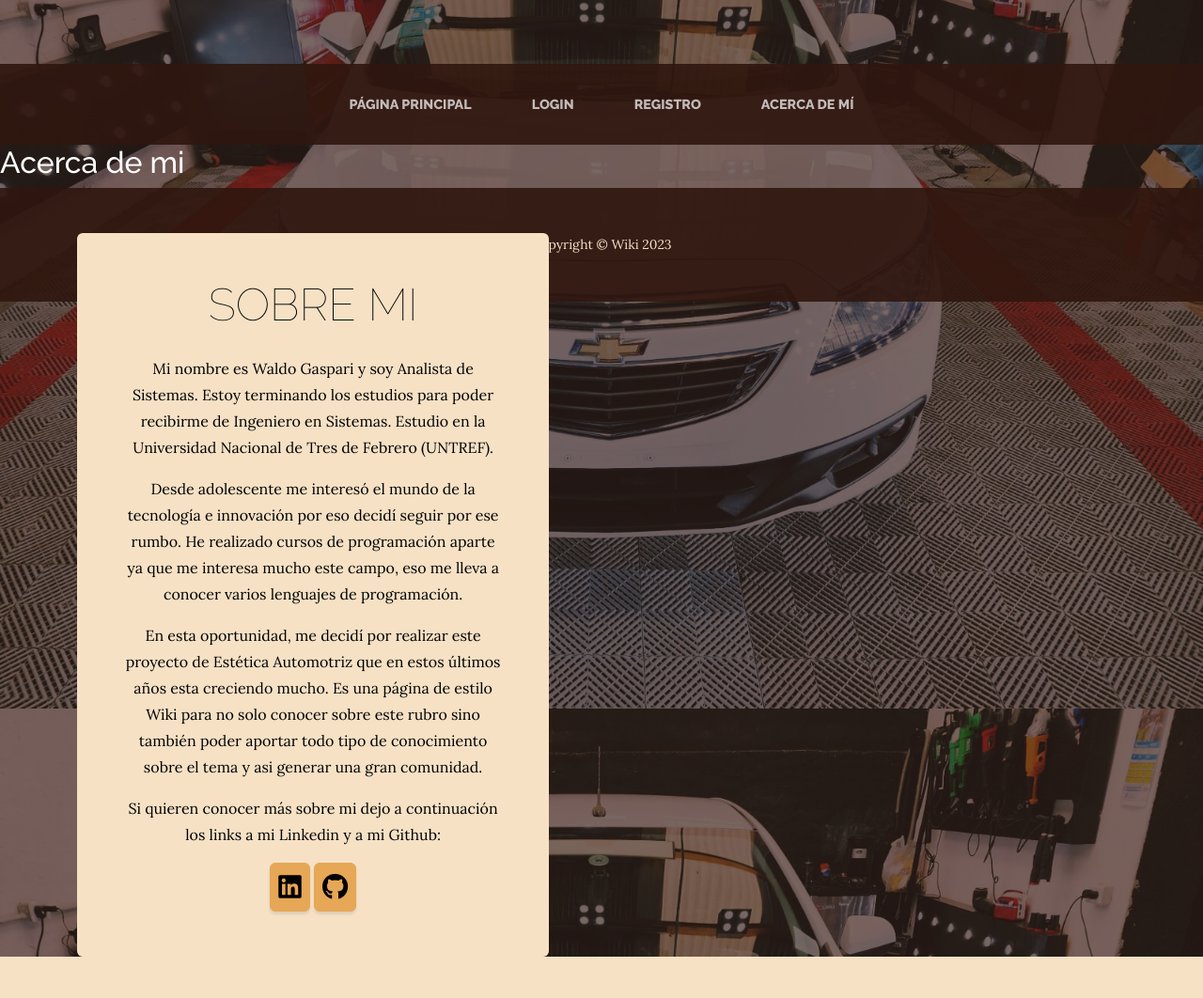
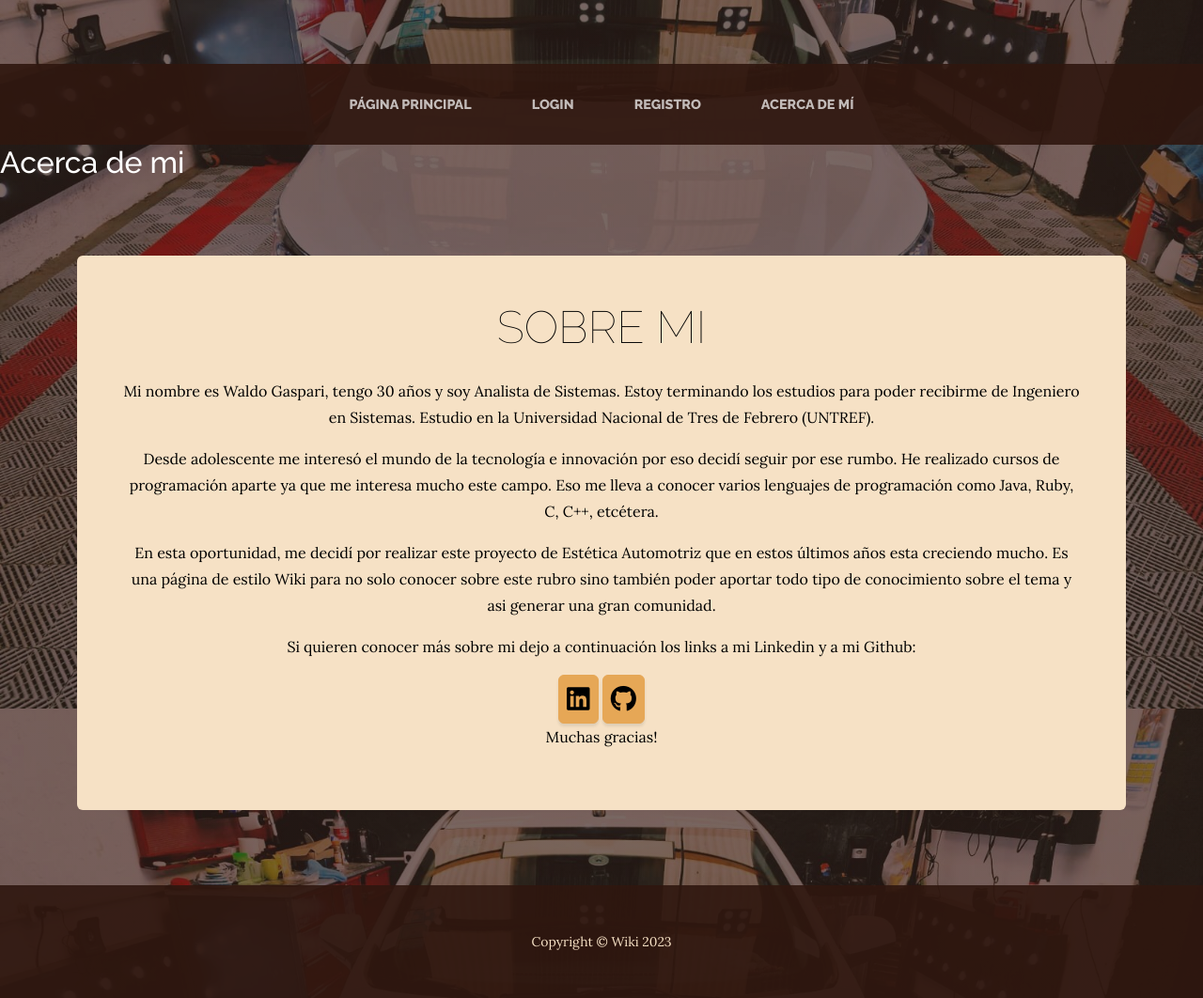
Before and after one commit to WaldoGaspari/Gaspari_Waldo_55630, a Django app: page /acerca_de in a window 1280 px wide. Shown: the part 206-1268 px from the top of the page at 94% size. Before the commit the page ends 1224 px from the top, so only its background shows below. Run offline with Django 4.2, Linux system fonts and the light colour scheme; some libraries are stand-ins or nearby versions.

```diff
--- a/aplicacion/templates/aplicacion/acerca_de_mi.html
+++ b/aplicacion/templates/aplicacion/acerca_de_mi.html
@@ -6,15 +6,15 @@
 {% endblock titulo %}
 
 {% block contenido %}
-    <section>
+    <section class="page-section clearfix">
         <div class="container">
-            <div class="intro">
+            <div>
                 <div class="intro-text left-0 text-center bg-faded p-5 rounded">
                     <h2 class="section-heading mb-4">
                         <span style="color: rgb(0, 0, 0)" class="section-heading-lower">Sobre mi</span>
                     </h2>
-                    <p style="color: rgb(0, 0, 0)" class="mb-3">Mi nombre es Waldo Gaspari y soy Analista de Sistemas. Estoy terminando los estudios para poder recibirme de Ingeniero en Sistemas. Estudio en la Universidad Nacional de Tres de Febrero (UNTREF).</p>
-                    <p style="color: rgb(0, 0, 0)" class="mb-3">Desde adolescente me interesó el mundo de la tecnología e innovación por eso decidí seguir por ese rumbo. He realizado cursos de programación aparte ya que me interesa mucho este campo, eso me lleva a conocer varios lenguajes de programación.</p>
+                    <p style="color: rgb(0, 0, 0)" class="mb-3">Mi nombre es Waldo Gaspari, tengo 30 años y soy Analista de Sistemas. Estoy terminando los estudios para poder recibirme de Ingeniero en Sistemas. Estudio en la Universidad Nacional de Tres de Febrero (UNTREF).</p>
+                    <p style="color: rgb(0, 0, 0)" class="mb-3">Desde adolescente me interesó el mundo de la tecnología e innovación por eso decidí seguir por ese rumbo. He realizado cursos de programación aparte ya que me interesa mucho este campo. Eso me lleva a conocer varios lenguajes de programación como Java, Ruby, C, C++, etcétera.</p>
                     <p style="color: rgb(0, 0, 0)" class="mb-3">En esta oportunidad, me decidí por realizar este proyecto de Estética Automotriz que en estos últimos años esta creciendo mucho. Es una página de estilo Wiki para no solo conocer sobre este rubro sino también poder aportar todo tipo de conocimiento sobre el tema y asi generar una gran comunidad. </p>
                     <p style="color: rgb(0, 0, 0)" class="mb-3">Si quieren conocer más sobre mi dejo a continuación los links a mi Linkedin y a mi Github:</p>
                     <a
@@ -29,6 +29,8 @@
                         style="--bs-btn-padding-y: .25rem; --bs-btn-padding-x: .5rem; --bs-btn-font-size: 1.75rem;"
                         ><i class="fa-brands fa-github" title="Github"></i>
                     </a>
+                    <br>
+                    <p style="color: rgb(0, 0, 0)" class="mb-3">Muchas gracias!</p>
                 </div>
         </div>
     </section>
```
Also changed, not shown: README.md, baseDeDatos.db, 1 other file.
